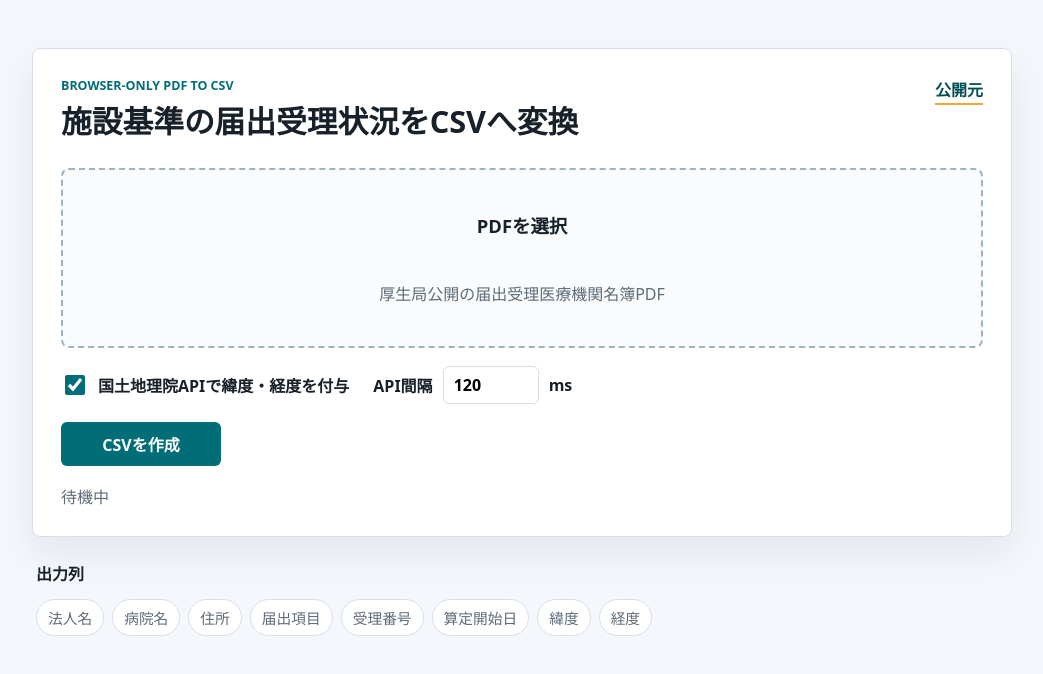
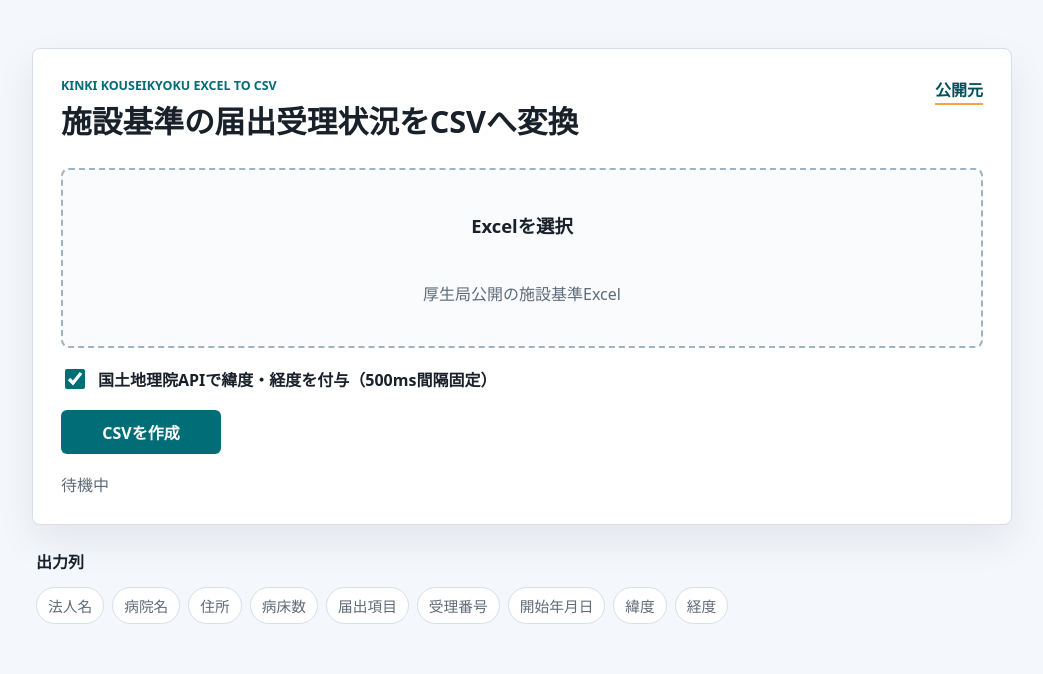
Before and after one commit to GISPHN/kouseikyoku-facility-standards-csv, a plain HTML site: page index.html in a window 1280 px wide. Shown: the whole page, without its empty margins (118-1161 px from the left). Drawn offline with Linux system fonts and the light colour scheme.

Commit message:
Update UI for Excel uploads

```diff
--- a/index.html
+++ b/index.html
@@ -3,7 +3,7 @@
   <head>
     <meta charset="utf-8" />
     <meta name="viewport" content="width=device-width, initial-scale=1" />
-    <title>施設基準PDF CSV変換</title>
+    <title>施設基準Excel CSV変換</title>
     <link rel="stylesheet" href="./styles.css" />
   </head>
   <body>
@@ -11,7 +11,7 @@
       <section class="panel">
         <div class="masthead">
           <div>
-            <p class="eyebrow">Browser-only PDF to CSV</p>
+            <p class="eyebrow">Kinki Kouseikyoku Excel to CSV</p>
             <h1>施設基準の届出受理状況をCSVへ変換</h1>
           </div>
           <a class="source-link" href="https://kouseikyoku.mhlw.go.jp/kinki/gyomu/gyomu/hoken_kikan/shitei_jokyo_00004.html" target="_blank" rel="noreferrer">公開元</a>
@@ -19,22 +19,15 @@
 
         <form id="convertForm" class="uploader">
           <label class="dropzone" for="pdfFile">
-            <span class="drop-title">PDFを選択</span>
-            <span id="fileName" class="drop-subtitle">厚生局公開の届出受理医療機関名簿PDF</span>
-            <input id="pdfFile" name="pdf" type="file" accept="application/pdf,.pdf" required />
+            <span class="drop-title">Excelを選択</span>
+            <span id="fileName" class="drop-subtitle">厚生局公開の施設基準Excel</span>
+            <input id="pdfFile" name="excel" type="file" accept=".xlsx,.xlsm,.xls,application/vnd.openxmlformats-officedocument.spreadsheetml.sheet,application/vnd.ms-excel" required />
           </label>
 
-          <div class="options">
-            <label class="switch">
-              <input id="geocode" name="geocode" type="checkbox" checked />
-              <span>国土地理院APIで緯度・経度を付与</span>
-            </label>
-            <label class="number-field">
-              <span>API間隔</span>
-              <input id="geocodeDelay" type="number" min="0" max="2000" step="50" value="120" />
-              <span>ms</span>
-            </label>
-          </div>
+          <label class="switch">
+            <input id="geocode" name="geocode" type="checkbox" checked />
+            <span>国土地理院APIで緯度・経度を付与（500ms間隔固定）</span>
+          </label>
 
           <button id="submitButton" type="submit">CSVを作成</button>
         </form>
@@ -49,9 +42,10 @@
           <span>法人名</span>
           <span>病院名</span>
           <span>住所</span>
+          <span>病床数</span>
           <span>届出項目</span>
           <span>受理番号</span>
-          <span>算定開始日</span>
+          <span>開始年月日</span>
           <span>緯度</span>
           <span>経度</span>
         </div>
```
